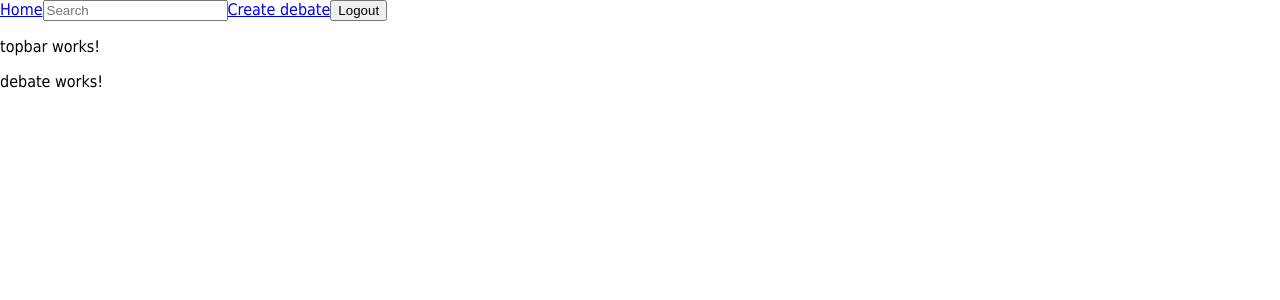
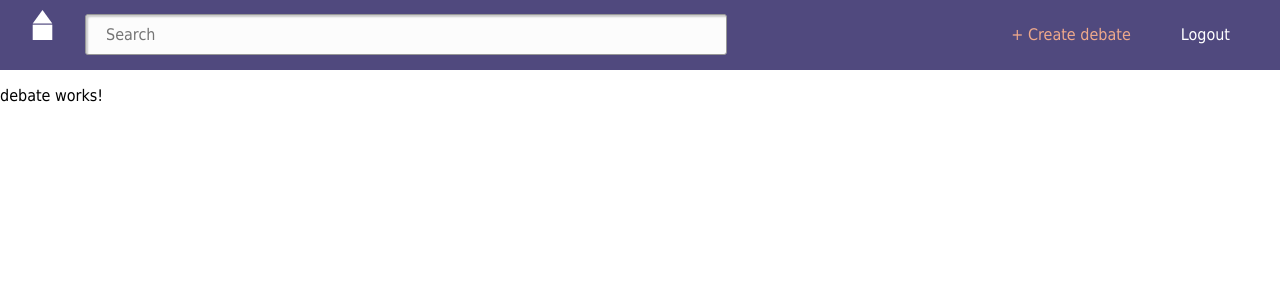
Before and after one commit to Ari-Zerner/brickhackv, an Angular app in the folder frontend/: page /debate/23 in a window 1280 px wide. Shown: the top 300 px of the page. Built offline with nearby package versions, Linux system fonts and the light colour scheme; no server answers.

Commit message:
Styled topbar & create debate component

```diff
--- a/frontend/src/app/create-debate/create-debate.component.html
+++ b/frontend/src/app/create-debate/create-debate.component.html
@@ -1,13 +1,27 @@
 <app-topbar></app-topbar>
 
-<input [(ngModel)]="debateForm.title" placeholder="Title"/>
-<input [(ngModel)]="debateForm.imageUrl" placeholder="Image URL"/>
-<input [(ngModel)]="debateForm.subtitle" placeholder="Subtitle"/>
-<input [(ngModel)]="debateForm.description" placeholder="Description" type="text"/>
 
-<input type="button" value="Submit" (click)="createDebate()">
-<input type="button" value="Cancel" (click)="backToDashboard()">
+<div id="form-container">
 
-<p>
-  create-debate works!
-</p>
+		<img
+		id="debate-image"
+		src="http://cdnapisec.kaltura.com/p/618072/sp/61807200/thumbnail/entry_id/0_jdawzav7/version/100002/width/412/height/256"
+		 alt="Debate thumbnail">
+
+		<div class="linear-field">
+			<input class="textfield" [(ngModel)]="debateForm.title" placeholder="Title"/>
+		</div>
+		<div class="linear-field">
+		<input class="textfield" [(ngModel)]="debateForm.imageUrl" placeholder="Image URL"/>
+		</div>
+		<div class="linear-field">
+				<input class="textfield" [(ngModel)]="debateForm.subtitle" placeholder="Subtitle"/>
+		</div>
+		<div class="linear-field">
+			<input class="textfield" [(ngModel)]="debateForm.description" placeholder="Description" type="text"/>
+		</div>
+		<div class="linear-field">
+			<input id="left-btn" class="submit-btn" type="button" value="Submit" (click)="createDebate()">
+			<input id="right-btn" class="cancel-btn"  type="button" value="Cancel" (click)="backToDashboard()">
+		</div>
+</div>
--- a/frontend/src/app/create-debate/create-debate.component.scss
+++ b/frontend/src/app/create-debate/create-debate.component.scss
@@ -0,0 +1,13 @@
+#form-container{
+	text-align: center;
+	margin-top:100px;
+	margin-bottom:100px;
+}
+
+#debate-image{
+
+}
+
+#left-btn{
+	margin-right:30px;
+}
--- a/frontend/src/app/topbar/topbar.component.html
+++ b/frontend/src/app/topbar/topbar.component.html
@@ -1,8 +1,19 @@
-<a routerLink="/dashboard">Home</a>
-<input [(ngModel)]="searchTerm" placeholder="Search" (keyup.enter)="search()"/>
-<a routerLink="/create-debate">Create debate</a>
-<input type="button" value="Logout" (click)="logout()">
-
-<p>
-  topbar works!
-</p>
+<div id="topbar-container">
+	<a routerLink="/dashboard">
+		<svg id="home-icon" width="25px" height="30px" viewBox="0 0 32 49" version="1.1" xmlns="http://www.w3.org/2000/svg" xmlns:xlink="http://www.w3.org/1999/xlink">
+			<g id="Page-1" stroke="none" stroke-width="1" fill="none" fill-rule="evenodd">
+				<g id="Dashboard" transform="translate(-96.000000, -42.000000)" fill="#FFFFFF">
+					<g id="home-icon" transform="translate(96.000000, 42.000000)">
+						<rect id="Rectangle" x="0" y="24" width="32" height="25"></rect>
+						<polygon id="Path" points="0 22 32 22 16 0"></polygon>
+					</g>
+				</g>
+			</g>
+		</svg>
+	</a>
+	<input id="search-input" [(ngModel)]="searchTerm" placeholder="Search" (keyup.enter)="search()"/>
+	<div class="float-right">
+		<a id="create-debate-link" routerLink="/create-debate">+ Create debate</a>
+		<a id="logout-link" type="button" (click)="logout()">Logout</a>
+	</div>
+</div>
--- a/frontend/src/app/topbar/topbar.component.scss
+++ b/frontend/src/app/topbar/topbar.component.scss
@@ -0,0 +1,51 @@
+$line-height:70px;
+
+#topbar-container{
+	background: #50497E;
+	height:$line-height;
+	line-height: $line-height;
+}
+
+#home-icon{
+	// margin:5px 40px 0px 50px;
+	margin-left:30px;
+}
+
+#search-input{
+	display: inline-block;
+	-webkit-box-sizing: content-box;
+	-moz-box-sizing: content-box;
+	box-sizing: content-box;
+	padding: 10px 20px;
+	border: 1px solid #979797;
+	border-radius: 100px;
+	width:600px;
+	-webkit-border-radius: 3px;
+	font: normal 16px/normal Tahoma, Geneva, sans-serif;
+	color: rgba(0,0,0,1);
+	-o-text-overflow: clip;
+	text-overflow: clip;
+	background: rgba(252,252,252,1);
+	-webkit-box-shadow: 2px 2px 2px 0 rgba(0,0,0,0.2) inset;
+	box-shadow: 2px 2px 2px 0 rgba(0,0,0,0.2) inset;
+	text-shadow: 1px 1px 0 rgba(255,255,255,0.66) ;
+	-webkit-transition: all 200ms cubic-bezier(0.42, 0, 0.58, 1);
+	-moz-transition: all 200ms cubic-bezier(0.42, 0, 0.58, 1);
+	-o-transition: all 200ms cubic-bezier(0.42, 0, 0.58, 1);
+	transition: all 200ms cubic-bezier(0.42, 0, 0.58, 1);
+	margin-left:30px;
+}
+
+#logout-link{
+	color:white;
+	// text-decoration: none;
+	margin-right:50px;
+	cursor: pointer;
+}
+
+#create-debate-link{
+	color: #EFA98B;
+	letter-spacing: 0;
+	text-decoration: none;
+	margin-right:50px;
+}
--- a/frontend/src/styles.scss
+++ b/frontend/src/styles.scss
@@ -62,4 +62,12 @@ input.textfield{
 	-moz-transition: all 200ms cubic-bezier(0.42, 0, 0.58, 1);
 	-o-transition: all 200ms cubic-bezier(0.42, 0, 0.58, 1);
 	transition: all 200ms cubic-bezier(0.42, 0, 0.58, 1);
-  }
+}
+
+.float-left{
+	float: left;
+}
+
+.float-right{
+	float:right;
+}
```
